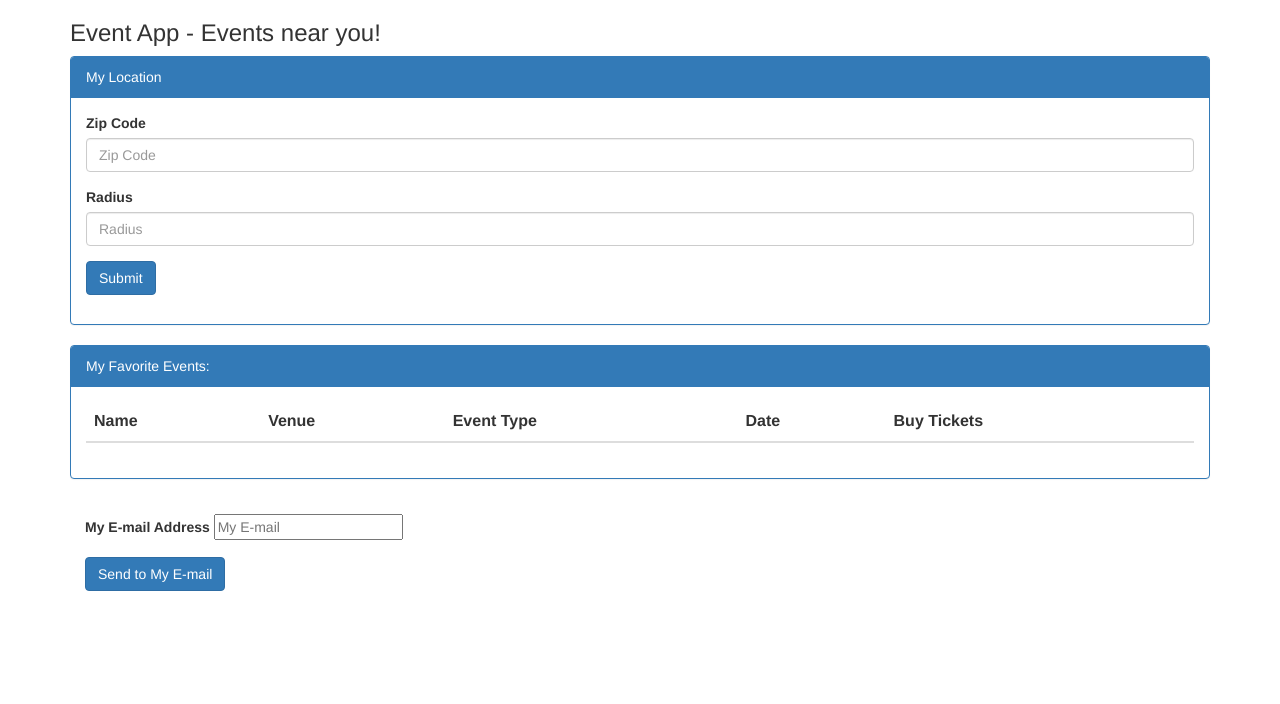
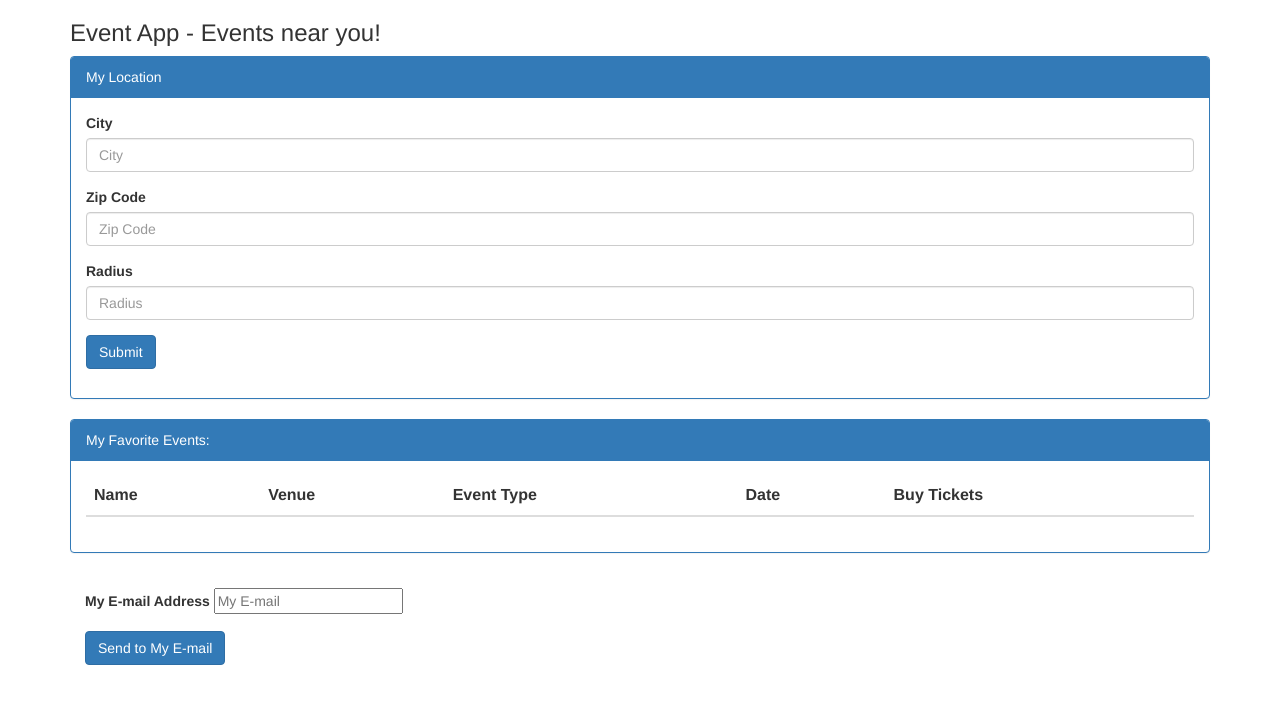
Before and after one commit to kuayc/Project-Event-App, a plain HTML site: page index.html in a window 1280 px wide. Drawn offline with nearby package versions, Linux system fonts and the light colour scheme.

Commit message:
added City to html

```diff
--- a/index.html
+++ b/index.html
@@ -23,6 +23,10 @@
                     </div>
                     <div class="panel-body">
                         <form id="formID">
+                            <div class="form-group">
+                                <label for="city">City</label>
+                                <input type="text" class="form-control" id="city" placeholder="City">
+                            </div>
                             <div class="form-group">
                                 <label for="zipCode">Zip Code</label>
                                 <input type="number" class="form-control" id="zipCode" placeholder="Zip Code">
```
